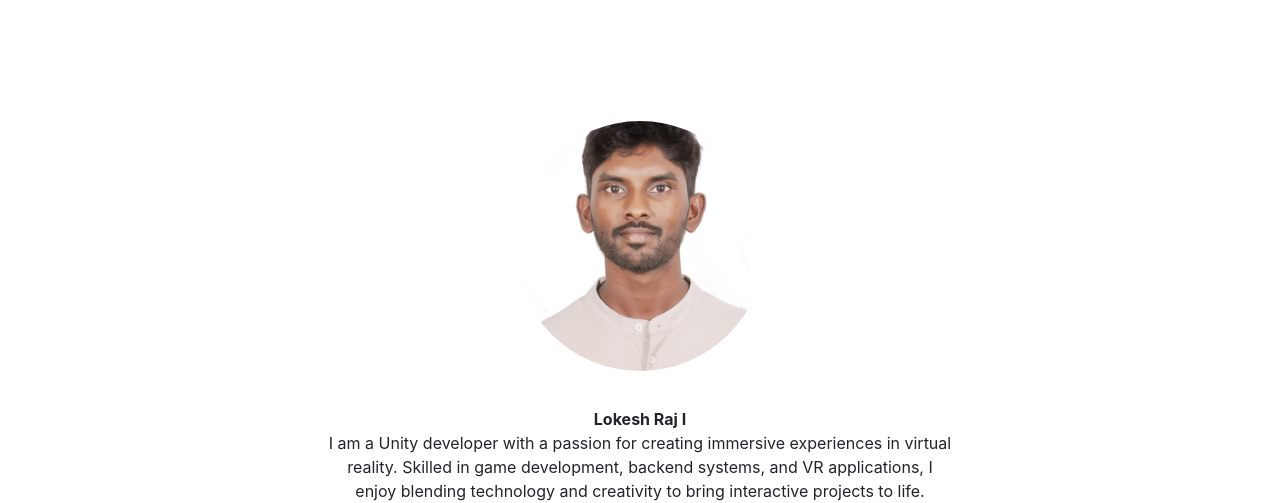
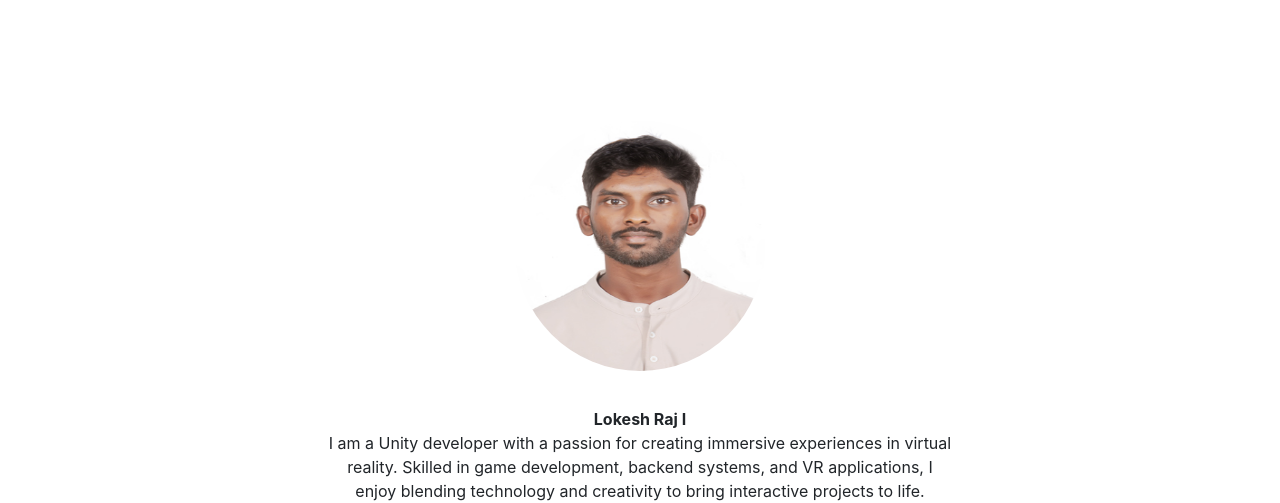
Before and after one commit to Lokesh-10/Lokesh-Portfoilio, a plain HTML site: page index.html in a window 1280 px wide. Shown: the part 4380-4883 px from the top of the page. Drawn offline with nearby package versions, Linux system fonts and the light colour scheme.

Commit message:
styles.css

```diff
--- a/styles.css
+++ b/styles.css
@@ -128,8 +128,8 @@ color: #ffffff;
 .about-img {
   width: 250px;
   height: 250px;
-  border-radius: 20%;
-  object-fit: cover;
+  border-radius: 50%;
+  object-fit: fit;
   margin-bottom: 20px;
 }
 
```
